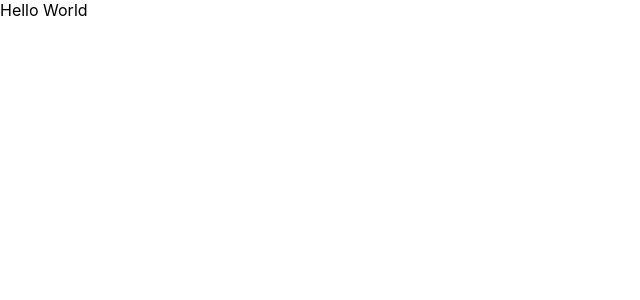
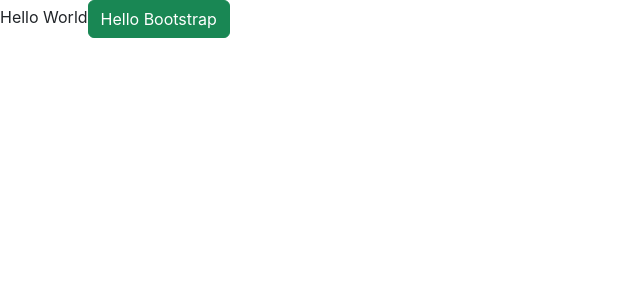
Before and after one commit to yetemegn-telaye/portfolio-react, a React (Create React App) app: page / in a window 1280 px wide. Shown: the top 300 px of the page, without its empty margins (0-640 px from the left). Built offline with nearby package versions, Linux system fonts and the light colour scheme.

Commit message:
Add react bootstrap

```diff
--- a/package.json
+++ b/package.json
@@ -6,7 +6,9 @@
     "@testing-library/jest-dom": "^5.16.5",
     "@testing-library/react": "^13.4.0",
     "@testing-library/user-event": "^13.5.0",
+    "bootstrap": "^5.3.0",
     "react": "^18.2.0",
+    "react-bootstrap": "^2.7.4",
     "react-dom": "^18.2.0",
     "react-scripts": "5.0.1",
     "web-vitals": "^2.1.4"
--- a/src/App.js
+++ b/src/App.js
@@ -1,9 +1,11 @@
 import './App.css';
+import Button from 'react-bootstrap/Button';
 
 function App() {
   return (
     <div className="App">
       Hello World
+      <Button as="a" variant="success">Hello Bootstrap</Button>
     </div>
   );
 }
--- a/src/index.css
+++ /dev/null
@@ -1,27 +0,0 @@
-body {
-  margin: 0;
-  font-family:
-    -apple-system,
-    BlinkMacSystemFont,
-    'Segoe UI',
-    'Roboto',
-    'Oxygen',
-    'Ubuntu',
-    'Cantarell',
-    'Fira Sans',
-    'Droid Sans',
-    'Helvetica Neue',
-    sans-serif;
-  -webkit-font-smoothing: antialiased;
-  -moz-osx-font-smoothing: grayscale;
-}
-
-code {
-  font-family:
-    source-code-pro,
-    Menlo,
-    Monaco,
-    Consolas,
-    'Courier New',
-    monospace;
-}
--- a/src/index.js
+++ b/src/index.js
@@ -1,7 +1,7 @@
 import React from 'react';
 import ReactDOM from 'react-dom/client';
-import './index.css';
 import App from './App';
+import 'bootstrap/dist/css/bootstrap.min.css';
 import reportWebVitals from './reportWebVitals';
 
 const root = ReactDOM.createRoot(document.getElementById('root'));
```
Also changed, not shown: 1 other file (tests, documents, lock files or other folders).
